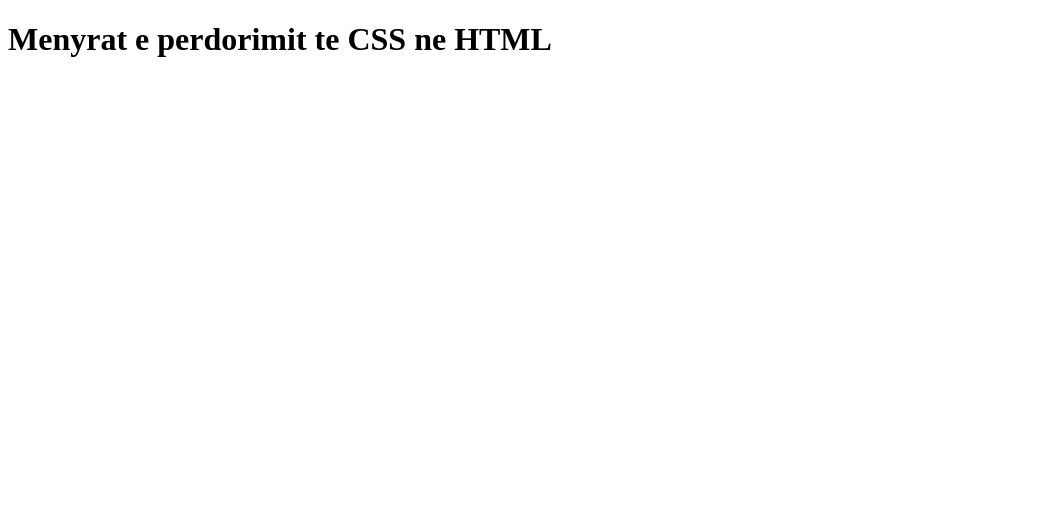
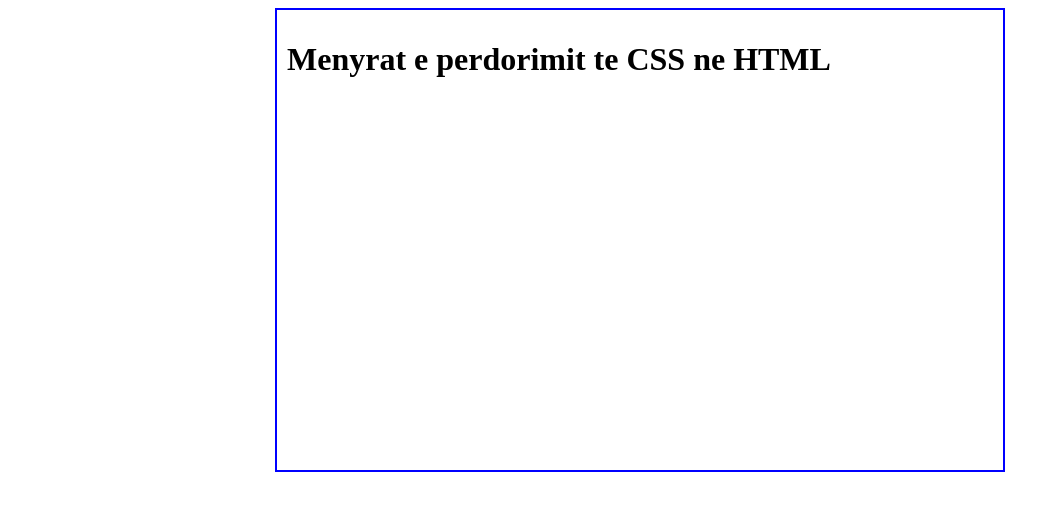
Before and after one commit to AliliArt/UBT_Ushtrime, a plain HTML site: page ushtrime ligjerat CSS.html in a window 1280 px wide. Shown: the whole page, without its empty margins (0-1060 px from the left). Drawn offline with Linux system fonts and the light colour scheme.

Commit message:
ndryshime

```diff
--- a/stilizimi.css
+++ b/stilizimi.css
@@ -1,5 +1,6 @@
 #K01{ max-width: 706px;
     min-height: 440px;
-    margin: ;
-
+    margin: 0 auto;
+    border:2px solid blue ;
+    padding: 10px;
 }
```
